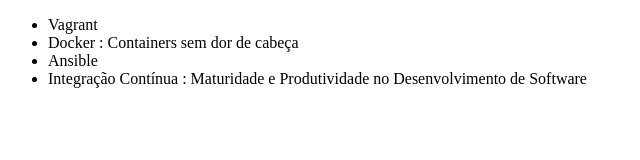
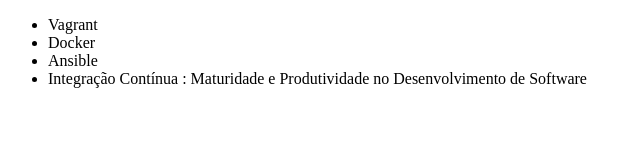
Before and after one commit to annajuh/alura-git, a plain HTML site: page index.html in a window 1280 px wide. Shown: the whole page, without its empty margins (0-640 px from the left). Drawn offline with Linux system fonts and the light colour scheme.

Commit message:
Corrigindo bug

```diff
--- a/index.html
+++ b/index.html
@@ -7,7 +7,7 @@
 <body>
     <ul>
         <li>Vagrant</li>
-        <li>Docker : Containers sem dor de cabeça</li>
+        <li>Docker</li>
         <li>Ansible</li>
         <li>Integração Contínua : Maturidade e Produtividade no Desenvolvimento de Software</li>
     </ul>
```
